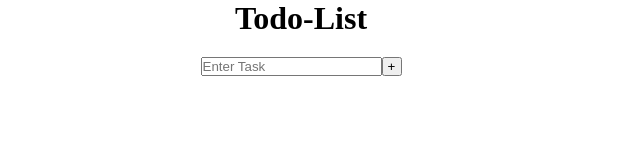
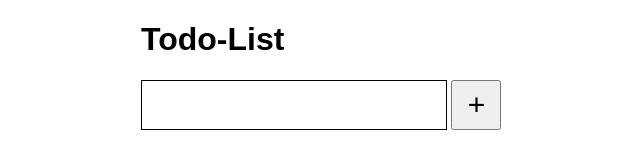
Before and after one commit to boostbm/Todo-list, a plain HTML site: page index.html in a window 1280 px wide. Shown: the whole page, without its empty margins (339-979 px from the left). Drawn offline with Linux system fonts and the light colour scheme.

Commit message:
Updated HTML/CSS/JS

```diff
--- a/index.html
+++ b/index.html
@@ -10,8 +10,8 @@
   <body>
     <h1>Todo-List</h1>
     <div class="container">
-      <input id="inputfield" type="text" placeholder="Enter Task" />
-      <button class="addTodo">+</button>
+      <input id="inputfield" type="text" />
+      <button id="addTodo">+</button>
       <div class="to-dos" id="toDoContainer"></div>
     </div>
     <script src="main.js"></script>
--- a/main.js
+++ b/main.js
@@ -0,0 +1,3 @@
+const addTodo = document.getElementById('addTodo');
+const toDoContainer = document.getElementById('toDoContainer');
+const inputfield = document.getElementById('inputfield');
--- a/style.css
+++ b/style.css
@@ -1,21 +1,37 @@
-* {
-  margin: 0;
-  padding: 0;
-}
-
-h1 {
-  display: flex;
-  justify-content: center;
-  align-items: center;
+html,
+body {
+  width: 50%;
+  margin: 0 auto;
+  font-family: Arial, Helvetica, sans-serif;
 }
 
 .container {
-  display: flex;
-  justify-content: center;
-  align-items: center;
-  margin: 20px;
+  width: 400px;
 }
 
-button {
-  width: 20px;
+#inputfield {
+  width: 300px;
+  height: 46px;
+  border: 1px solid black;
+  outline: none;
+  font-size: 25px;
+  vertical-align: middle;
 }
+
+#addTodo {
+  height: 50px;
+  width: 50px;
+  border: 1 solid black;
+  vertical-align: middle;
+  font-size: 30px;
+}
+
+.to-dos {
+  margin-top: 25px;
+}
+
+.paragraph-styling {
+  margin: 0;
+  cursor: pointer;
+  font-size: 20px;
+}
```
